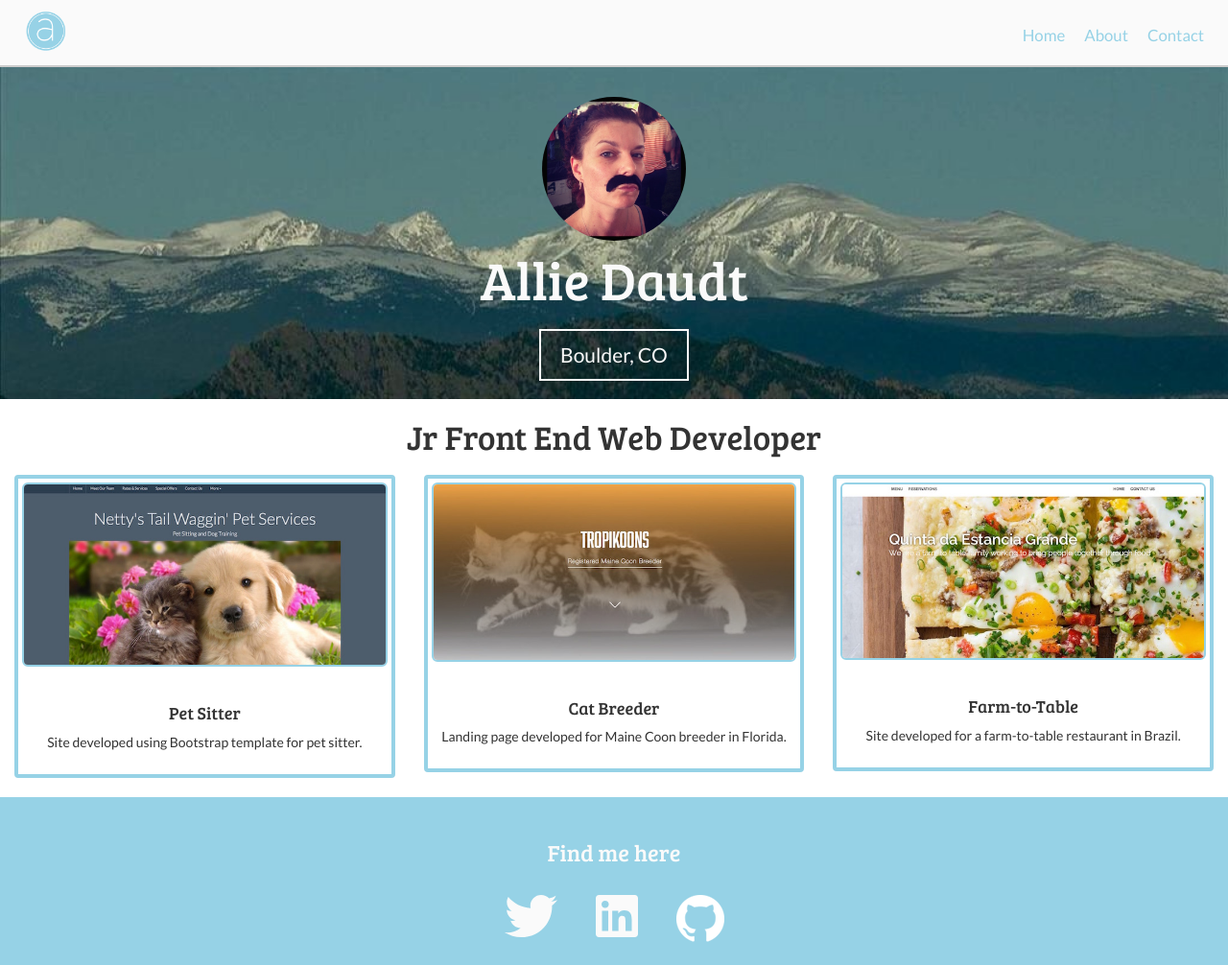
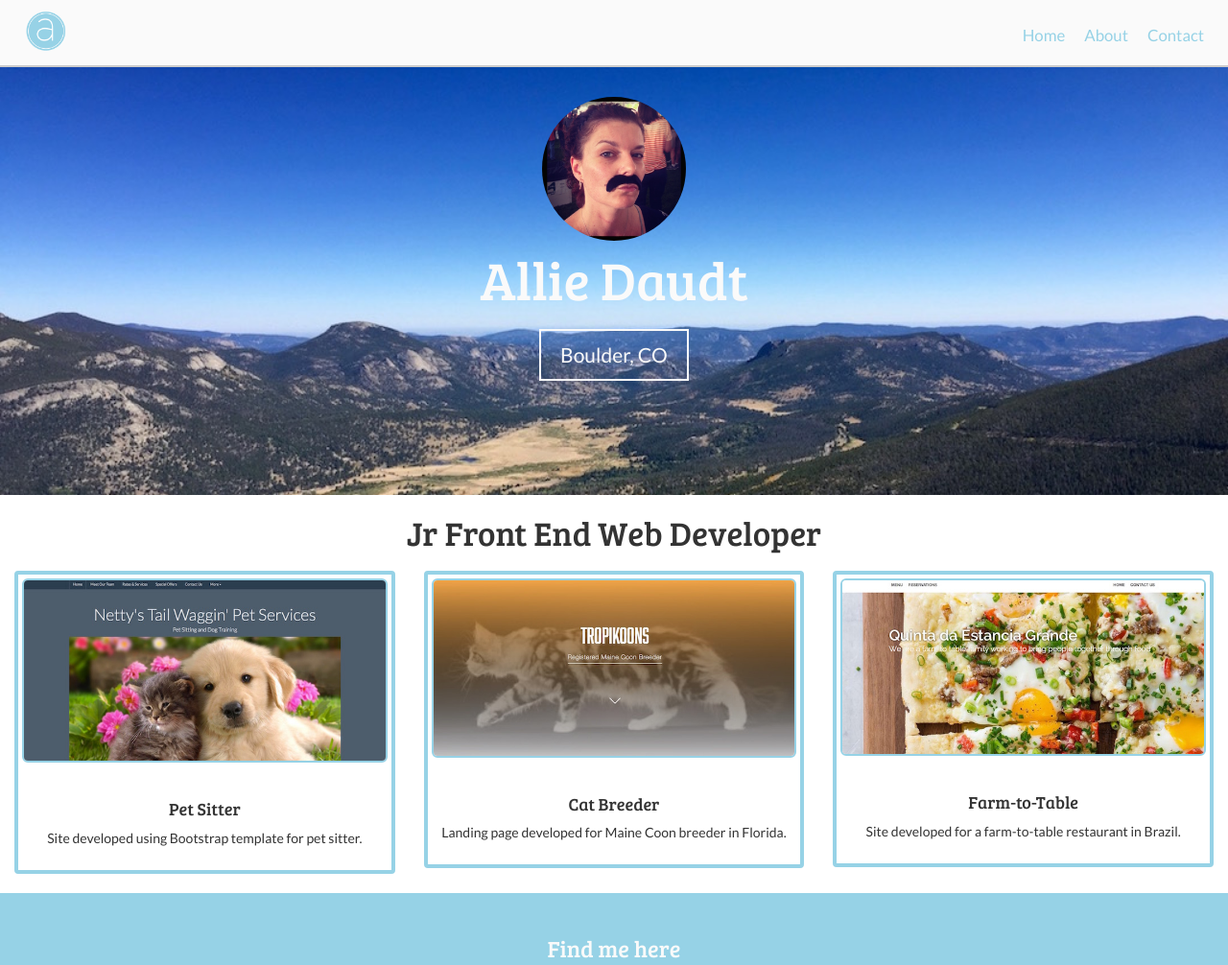
Before and after one commit to ajuchem/ajuchem.github.io, a plain HTML site: page index.html in a window 1280 px wide. Shown: the top 1006 px of the page at 96% size. Drawn offline with nearby package versions, Linux system fonts and the light colour scheme.

Commit message:
Changed hero img

```diff
--- a/css/main.css
+++ b/css/main.css
@@ -66,10 +66,10 @@ HERO
 ******/
 
 #hero {
-    background: url("../images/mountain-hero1.jpg") no-repeat top left;
+  background: url("../images/mountain.jpg") no-repeat top left;
   color: #fafafa;
   text-align: center;
-    height: 350px;
+  height: 450px;
   padding: 35px 0px;
   background-size: cover;
 }
```
Also changed, not shown: css/reset.css (indentation only), images/mountain-hero1.jpg (deleted), index.html (indentation only), 1 other file. Lines whose indentation alone changed are shown as unchanged.
